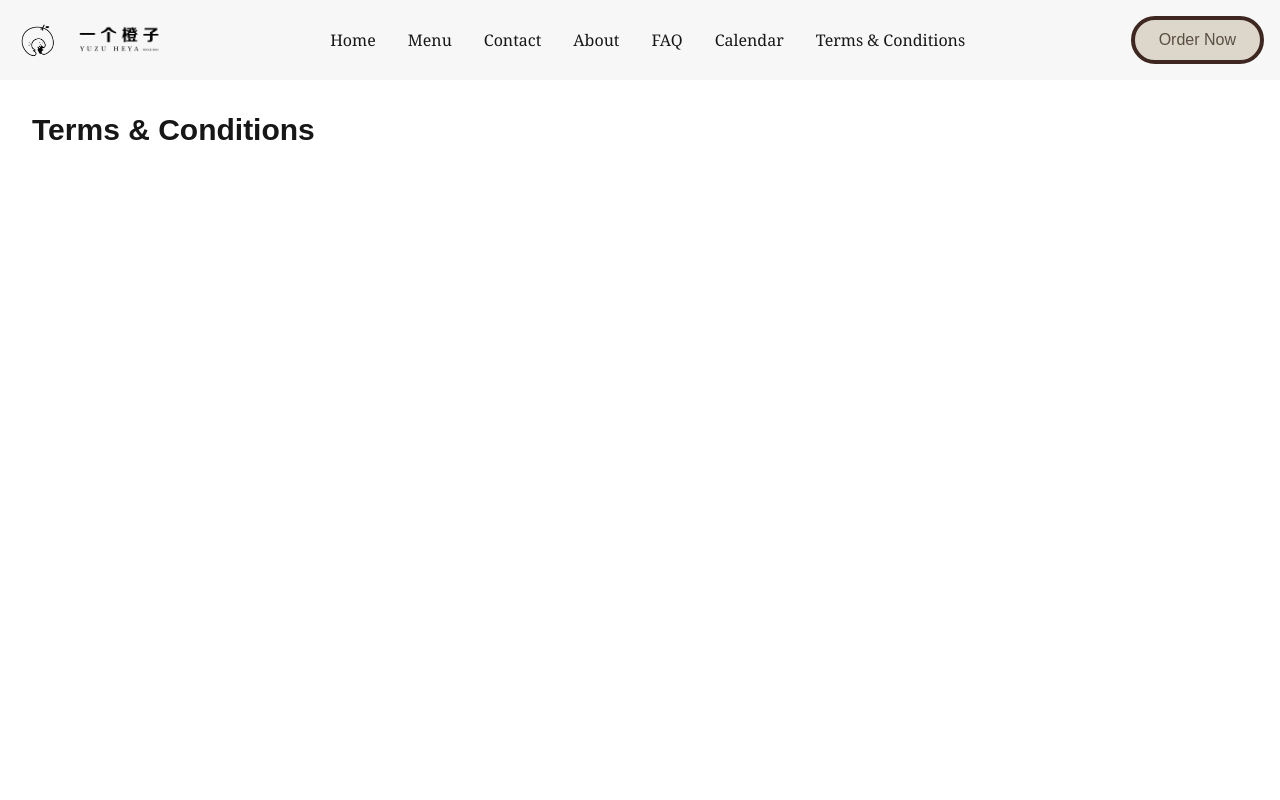
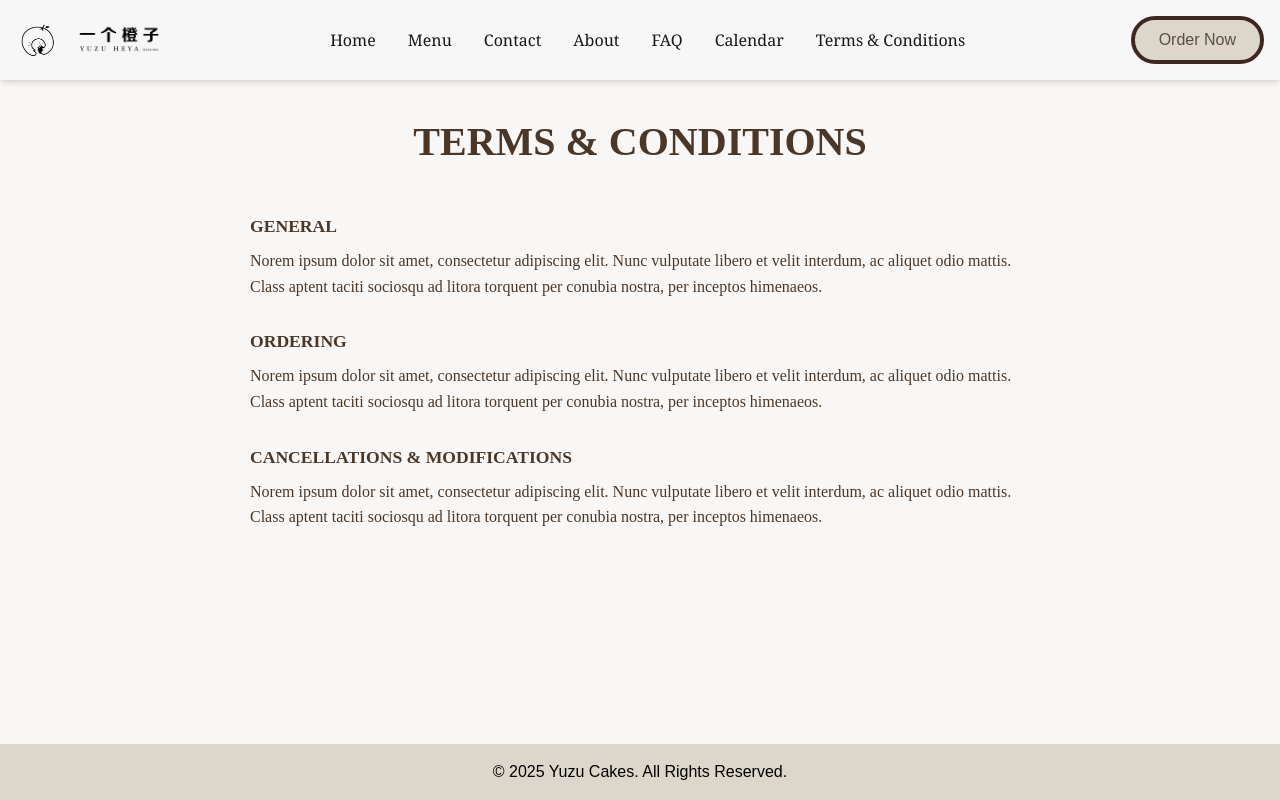
Before and after one commit to liamarlundeen/yuzu-cakes, a Next.js app: page /terms in a window 1280 px wide. Shown: the top 800 px of the page. Built offline with nearby package versions, Linux system fonts and the light colour scheme.

Commit message:
Created Terms & Conditions page and styles

```diff
--- /dev/null
+++ b/src/app/styles/terms.css
@@ -0,0 +1,64 @@
+body {
+    margin: 0;
+    padding: 0;
+    background-color: #f9f7f5;
+  }
+
+  .terms-container {
+    width: 100%;
+    max-width: 100%;
+    margin: 0;
+    padding: 2rem 0;
+    color: #4a3728;
+    font-family: 'Times New Roman', serif;
+    display: flex;
+    flex-direction: column;
+  }
+
+  .terms-content {
+    max-width: 900px;
+
+    padding: 0 2rem;
+    line-height: 1.6;
+  }
+
+  .terms-title {
+    text-align: center;
+    font-size: 2.5rem;
+    font-weight: bold;
+    margin-bottom: 2rem;
+    color: #4a3728;
+  }
+
+  .terms-content {
+    display: flex;
+    flex-direction: column;
+    margin-bottom: 3rem;
+    margin: 0 auto;
+    align-items: flex-start;
+
+    padding: 0 60px;
+  }
+
+  .terms-content p {
+    margin-bottom: 20px;
+  }
+
+  .terms-header {
+    font-size: 1.1rem;
+    margin: 0.5rem 0;
+    font-weight: bold;
+    display: flex;
+    flex-direction: column;
+    align-items: flex-start;
+  }
+
+  .line {
+    height: 1px;
+    background-color: #ccc;
+    flex-grow: 1;
+  }
+
+  .terms-item {
+    margin-bottom: 1.5rem;
+  }
--- a/src/app/terms/page.tsx
+++ b/src/app/terms/page.tsx
@@ -1,7 +1,26 @@
+import "../styles/terms.css"
+
 export default function FAQ() {
     return (
-        <div className="min-h-screen bg-white p-8">
-            <h1 className="text-3xl font-bold">Terms & Conditions</h1>
+        <div className="terms-container">
+            <h1 className="terms-title">TERMS & CONDITIONS</h1>
+            <div className="terms-content">
+                <div className="info-box">
+                    <h1 className="terms-header">GENERAL</h1>
+                    <p>Norem ipsum dolor sit amet, consectetur adipiscing elit. Nunc vulputate
+                         libero et velit interdum, ac aliquet odio mattis. Class aptent taciti sociosqu ad litora torquent per conubia nostra, per inceptos himenaeos.</p>
+                </div>
+                <div className="info-box">
+                    <h1 className="terms-header">ORDERING</h1>
+                    <p>Norem ipsum dolor sit amet, consectetur adipiscing elit. Nunc vulputate
+                         libero et velit interdum, ac aliquet odio mattis. Class aptent taciti sociosqu ad litora torquent per conubia nostra, per inceptos himenaeos.</p>
+                </div>
+                <div className="info-box">
+                    <h1 className="terms-header">CANCELLATIONS & MODIFICATIONS</h1>
+                    <p>Norem ipsum dolor sit amet, consectetur adipiscing elit. Nunc vulputate
+                         libero et velit interdum, ac aliquet odio mattis. Class aptent taciti sociosqu ad litora torquent per conubia nostra, per inceptos himenaeos.</p>
+                </div>
+            </div>
         </div>
     );
 }
```
